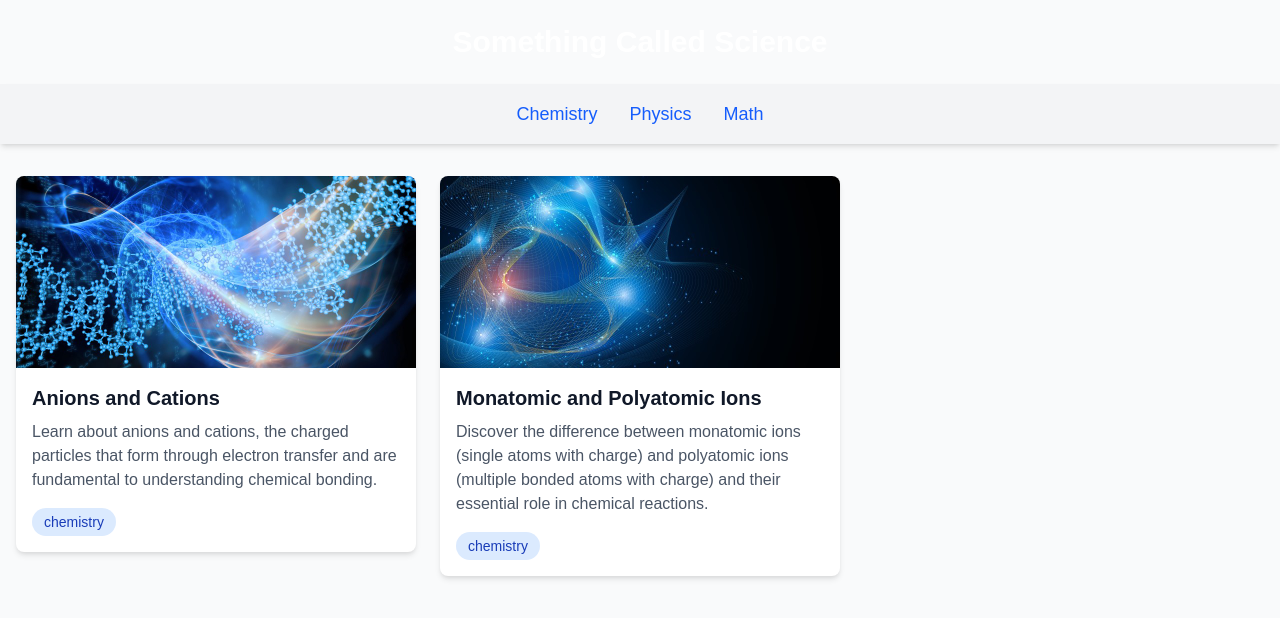
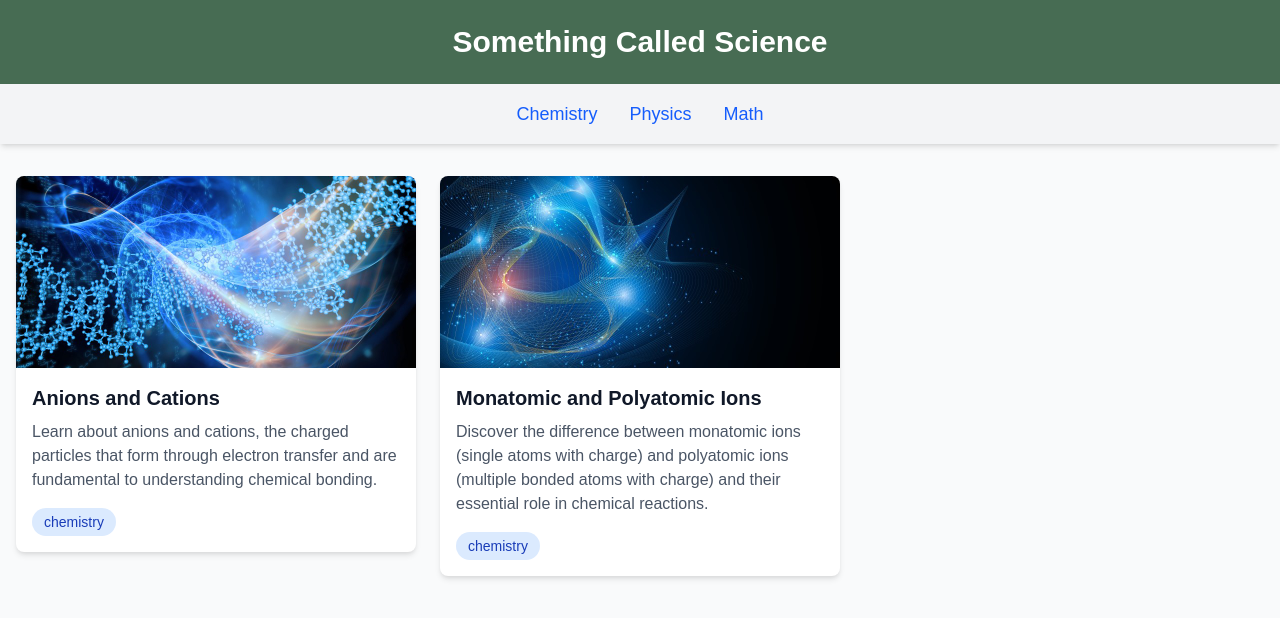
Before and after one commit to rvoogd12/science-blog, a Next.js app: page / in a window 1280 px wide. Shown: the top 618 px of the page. Built offline with nearby package versions, Linux system fonts and the light colour scheme.

Commit message:
Fix banner color by using inline style with exact hex color #476c53

```diff
--- a/src/components/Banner.tsx
+++ b/src/components/Banner.tsx
@@ -4,7 +4,7 @@ import Link from 'next/link';
 const Banner: React.FC = () => {
   return (
     <div className="w-full">
-      <div className="bg-forest-600 text-white py-6 px-4">
+      <div className="text-white py-6 px-4" style={{ backgroundColor: '#476c53' }}>
         <h1 className="text-3xl font-bold text-center">Something Called Science</h1>
       </div>
       <nav className="bg-gray-100 shadow-md">
```
